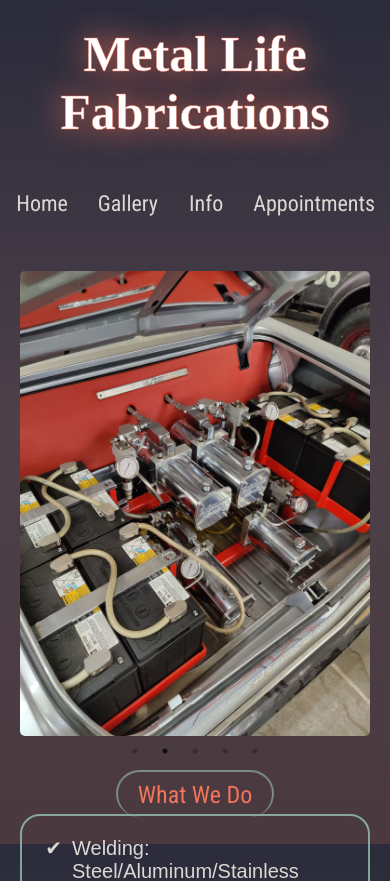
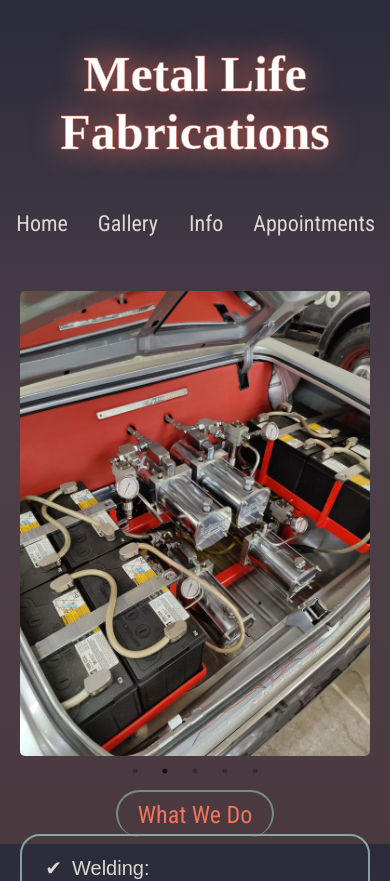
Before and after one commit to jeffkealy/MetalLifeFabrications, a Next.js app: page / in a window 390 px wide. Shown: the top 881 px of the page. Built offline with nearby package versions, Linux system fonts and the light colour scheme; a web font is replaced by a local one.

Commit message:
mobile logo styles

```diff
--- a/styles/Nav.module.css
+++ b/styles/Nav.module.css
@@ -73,18 +73,18 @@
     flex-wrap: wrap;
     padding: 0px 0 20px;
   }
-  #nav .title {
-    padding: 20px 0;
-  }
+
   #nav .logo {
     display: none;
   }
   .mobileLogo {
     display: block;
-    width: 100%;
-    flex: 1;
-    flex: 0 0 100%;
-    margin-bottom: 20px;
+    width: auto;
+    margin: 20px;
+  }
+  #nav .title {
+    padding: 20px 0;
+    width: auto;
   }
   #nav .non-image {
     padding: 5px 10px;
```
